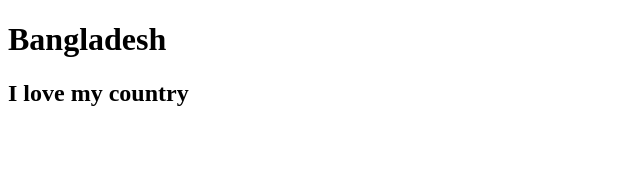
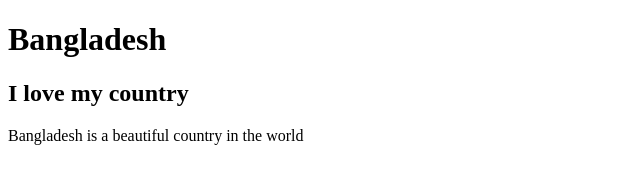
Before and after one commit to anup-paul/practiceN, a plain HTML site: page index.html in a window 1280 px wide. Shown: the whole page, without its empty margins (0-640 px from the left). Drawn offline with Linux system fonts and the light colour scheme.

Commit message:
adding some new

```diff
--- a/index.html
+++ b/index.html
@@ -8,6 +8,7 @@
 <body>
     <H1>Bangladesh</H1>
     <h2>I love my country</h2>
+    <p>Bangladesh is a beautiful country in the world</p>
 
 </body>
 </html>
```
